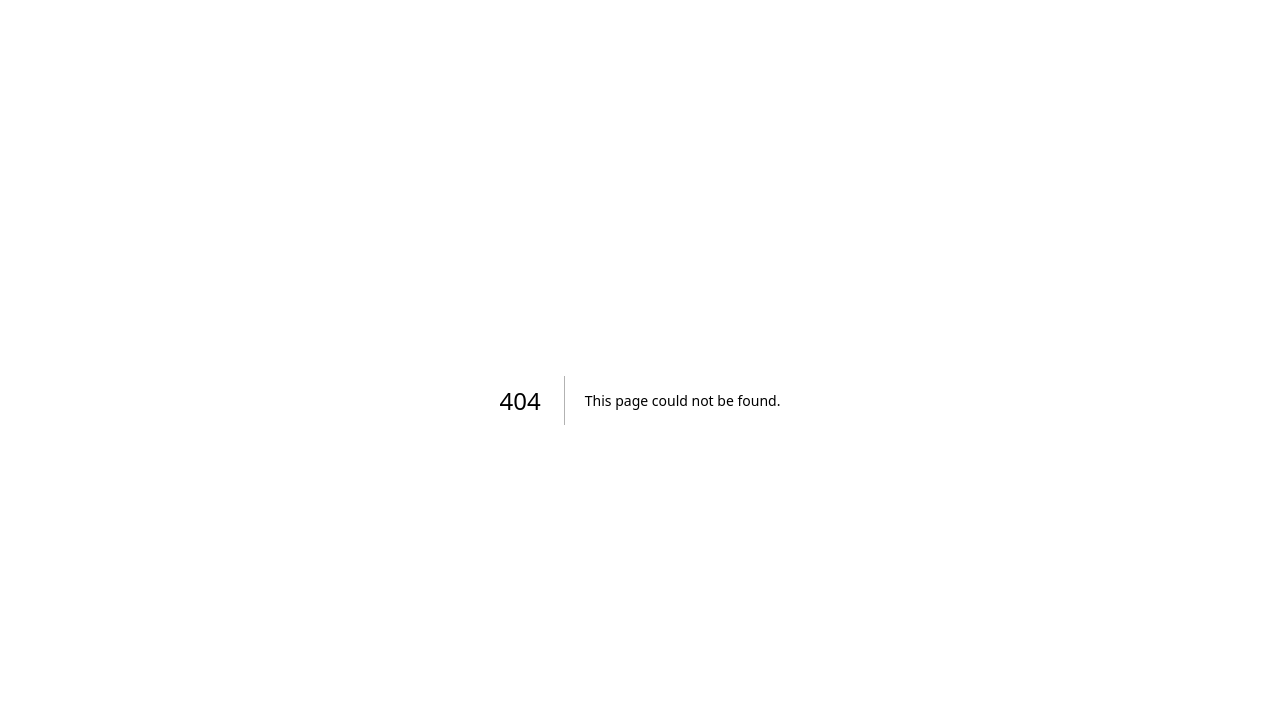
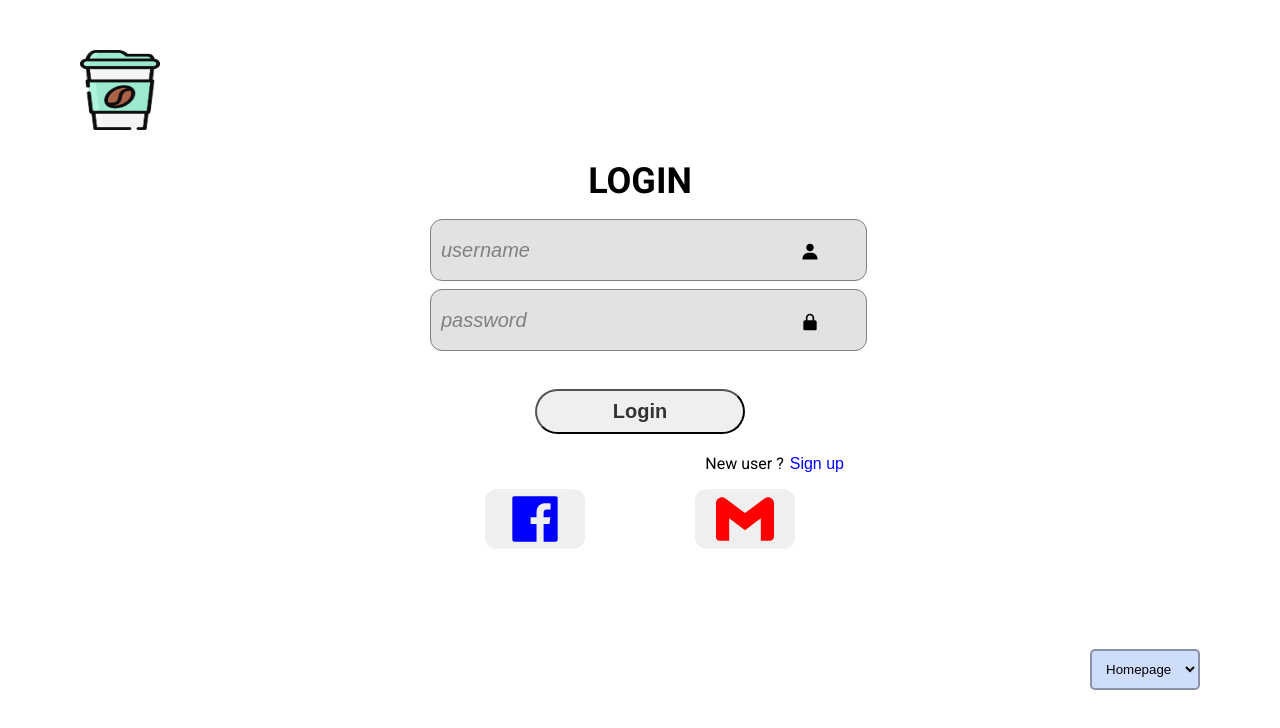
Before and after one commit to thienpa-fe/coffee-store-review, a Next.js app: page /login in a window 1280 px wide. Before the commit this address had no page. Shown: the top 728 px of the page. Built offline with nearby package versions, Linux system fonts and the light colour scheme.

Commit message:
[CF-2]: Build Login screen UI

```diff
--- /dev/null
+++ b/src/app/login/page.jsx
@@ -0,0 +1,12 @@
+'use client';
+
+import LoginScreen from '@/components/LoginScreen';
+import LoginStyled from './styles';
+
+const Login = () => (
+  <LoginStyled>
+    <LoginScreen />
+  </LoginStyled>
+);
+
+export default Login;
--- /dev/null
+++ b/src/app/login/styles.js
@@ -0,0 +1,7 @@
+import styled from 'styled-components';
+
+const LoginStyled = styled.div`
+  padding: 50px 80px;
+`;
+
+export default LoginStyled;
--- /dev/null
+++ b/src/components/LoginScreen/index.jsx
@@ -0,0 +1,46 @@
+import { LogoStyled } from '../HomePageHeaderNavbar/styles';
+import LoginScreenStyled from './styles';
+import { AiFillFacebook } from 'react-icons/ai';
+import { SiGmail } from 'react-icons/si';
+import { BiSolidUser, BiSolidLockAlt } from 'react-icons/bi';
+
+const LoginScreen = () => (
+  <LoginScreenStyled>
+    <LogoStyled src="/images/cf-icon.png" alt="logo.png" />
+    <div className="login-container">
+      <form className="login">
+        <h1 className="title">LOGIN</h1>
+        <div className="input-box">
+          <input type="text" placeholder="username" />
+          <BiSolidUser className="icon" />
+        </div>
+        <div className="input-box">
+          <input type="password" placeholder="password" />
+          <BiSolidLockAlt className="icon" />
+        </div>
+        <div className="btn-login">
+          <button className="btn">Login</button>
+        </div>
+        <div className="sign-up">
+          <p> New user ?</p> <button className="btn-sign-up">Sign up</button>
+        </div>
+        <div className="icon-login-container">
+          <button className="icon-login">
+            <AiFillFacebook className="icon-click" />
+          </button>
+          <button className="icon-login">
+            <SiGmail className="icon-click" />
+          </button>
+        </div>
+      </form>
+    </div>
+    <div className="select">
+      <select name="page" id="page">
+        <option value="homepage">Homepage</option>
+        <option value="page">Dashboard</option>
+      </select>
+    </div>
+  </LoginScreenStyled>
+);
+
+export default LoginScreen;
--- /dev/null
+++ b/src/components/LoginScreen/styles.js
@@ -0,0 +1,150 @@
+import styled from 'styled-components';
+
+const LoginScreenStyled = styled.div`
+  .login-container {
+    display: flex;
+    flex-direction: column;
+    align-items: center;
+    border-radius: 12px;
+  }
+
+  .title {
+    font-size: 36px;
+    text-align: center;
+    font-weight: 900;
+  }
+
+  .loginform {
+    text-align: center;
+  }
+
+  .login {
+    width: 420px;
+    margin-top: 30px;
+  }
+
+  .input-box {
+    width: 420px;
+    height: 50px;
+    margin: 20px 0;
+    position: relative;
+  }
+
+  .input-box > input {
+    width: 100%;
+    height: 100%;
+    border: none;
+    outline: none;
+    border: 1px solid #808080;
+    border-radius: 12px;
+    background: #8080803b;
+    font-size: 20px;
+    padding: 5px 5px 5px 10px;
+    &:focus {
+      border: 2px solid #808080;
+    }
+  }
+
+  ::-webkit-input-placeholder {
+    color: #808080;
+    font-size: 20px;
+    width: 100%;
+    font-style: italic;
+  }
+
+  .icon {
+    position: absolute;
+    right: 20px;
+    top: 45%;
+    transform: translate(-50%);
+    font-size: 20px;
+  }
+
+  .btn-login {
+    text-align: center;
+    margin-top: 50px;
+  }
+
+  .btn {
+    width: 50%;
+    height: 45px;
+    border-radius: 40px;
+    font-size: 20px;
+    font-weight: bold;
+    color: #333;
+    text-align: center;
+    transition: all, 0.5s;
+    &:hover {
+      cursor: pointer;
+      transform: scale(1.1);
+    }
+  }
+
+  .sign-up {
+    display: flex;
+    justify-content: flex-end;
+    margin-top: 20px;
+    align-items: center;
+  }
+
+  .btn-sign-up {
+    border: none;
+    outline: none;
+    color: blue;
+    font-size: 16px;
+    background: unset;
+    &:hover {
+      text-decoration: underline;
+      cursor: pointer;
+    }
+  }
+
+  .icon-login-container {
+    display: flex;
+    justify-content: space-around;
+  }
+
+  .icon-login {
+    width: 100px;
+    height: 60px;
+    border-radius: 12px;
+    border: none;
+    outline: none;
+    margin-top: 15px;
+    transition: all, 0.5s;
+    &:hover {
+      cursor: pointer;
+      transform: scale(1.1);
+    }
+    &:first-child {
+      color: blue;
+    }
+    &:last-child {
+      color: red;
+    }
+  }
+
+  .icon-click {
+    width: 100%;
+    height: 100%;
+  }
+
+  .select {
+    text-align: end;
+    margin-top: 100px;
+    > select {
+      padding: 10px;
+      border-radius: 5px;
+      border: 2px solid #00000057;
+      transition: all, 0.5s;
+      background: #1158f633;
+      &:hover {
+        text-decoration: underline;
+        cursor: pointer;
+        scale: 1.1;
+      }
+    }
+  }
+`;
+
+export default LoginScreenStyled;
```
